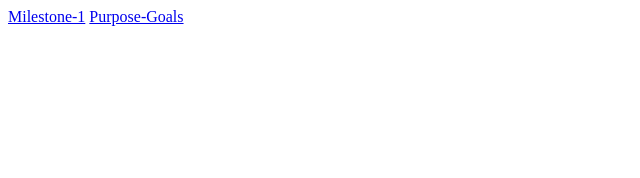
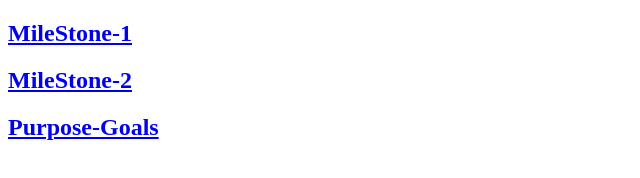
Before and after one commit to djjurney/pwp, a plain HTML site: page index.html in a window 1280 px wide. Shown: the whole page, without its empty margins (0-640 px from the left). Drawn offline with Linux system fonts and the light colour scheme.

Commit message:
added mileStone-2 link

```diff
--- a/index.html
+++ b/index.html
@@ -8,8 +8,8 @@
     <title>Document</title>
 </head>
 <body>
-<a href="./milestone-1.html">Milestone-1</a>
-<a href="./purpose-goals.html">Purpose-Goals</a>
-
+<p><h2><a href="./milestone-1.html">MileStone-1</a></h2></p>
+<p><h2><a href="./mileStone-2.html">MileStone-2</a></h2></p>
+<p><h2><a href="./purpose-goals.html">Purpose-Goals</a></h2></p>
 </body>
 </html>
```
